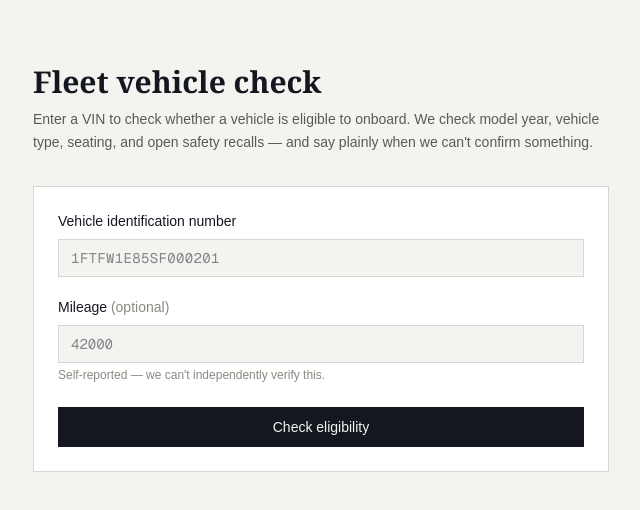
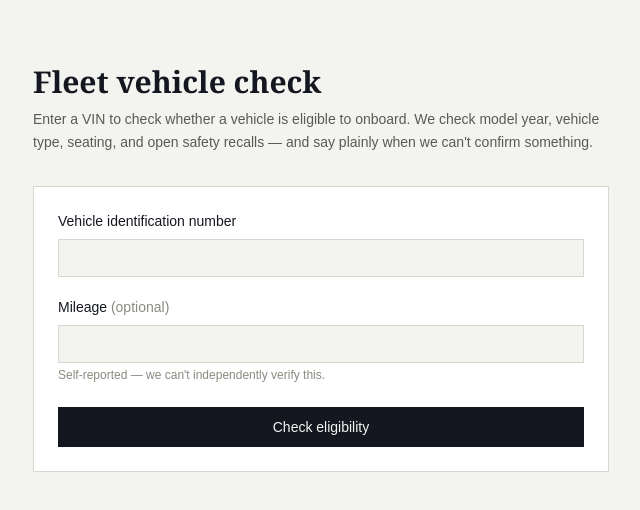
Before and after one commit to TK000/cardog-fleet-onboarding, a Next.js app: page / in a window 1280 px wide. Shown: the top 510 px of the page, without its empty margins (319-959 px from the left). Built offline with nearby package versions, Linux system fonts and the light colour scheme.

Commit message:
clean up UI

```diff
--- a/app/components/OnboardingForm.tsx
+++ b/app/components/OnboardingForm.tsx
@@ -40,7 +40,6 @@ export function OnboardingForm({
           onChange={(e) => setVin(e.target.value)}
           onBlur={() => setTouched(true)}
           maxLength={17}
-          placeholder="1FTFW1E85SF000201"
           autoComplete="off"
           spellCheck={false}
           className="mt-2 w-full border border-[#D8D6CE] bg-[#F3F4F0] px-3 py-2 font-[family-name:var(--font-mono)] text-sm uppercase tracking-wide text-[#14171F] outline-none focus-visible:border-[#14171F]"
@@ -59,7 +58,6 @@ export function OnboardingForm({
           min={0}
           value={mileage}
           onChange={(e) => setMileage(e.target.value)}
-          placeholder="42000"
           className="mt-2 w-full border border-[#D8D6CE] bg-[#F3F4F0] px-3 py-2 font-[family-name:var(--font-mono)] text-sm text-[#14171F] outline-none focus-visible:border-[#14171F]"
         />
         <div className="mt-1 text-xs text-[#8A8A80]">
--- a/app/components/VerdictResult.tsx
+++ b/app/components/VerdictResult.tsx
@@ -88,10 +88,7 @@ export function VerdictResult({
         />
 
         {/* Recalls: not a Fact<T> — its own shape, rendered directly.
-            Uses recalls.asOf (Cardog's own field) with dateLabel="as of",
-            NOT facts.checkedAt — this is the one fact where Cardog tells us
-            its own data-currency date directly, so we cite that instead of
-            our own request time. */}
+            Uses recalls.asOf (Cardog's own field) with dateLabel="as of" */}
         <div className="flex items-start justify-between gap-4 border-b border-[#E4E2D8] py-3">
           <div className="pt-0.5 text-sm text-[#14171F]">Recalls</div>
           <div className="flex flex-col items-end gap-1 text-right">
```
Also changed, not shown: app/components/Factrow.tsx (+2 -11 lines), app/components/SourceTag.tsx (+1 -13 lines).
